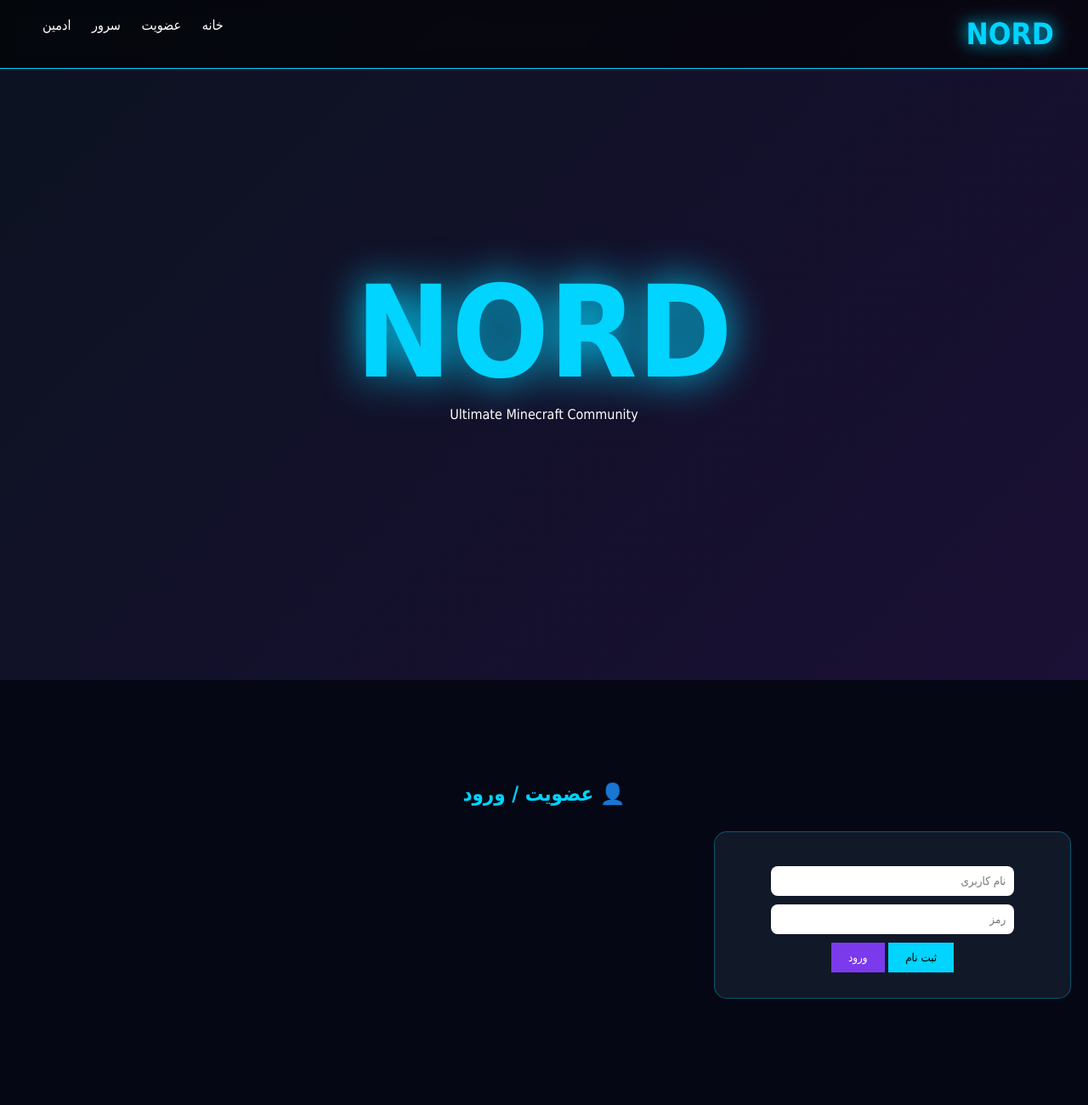
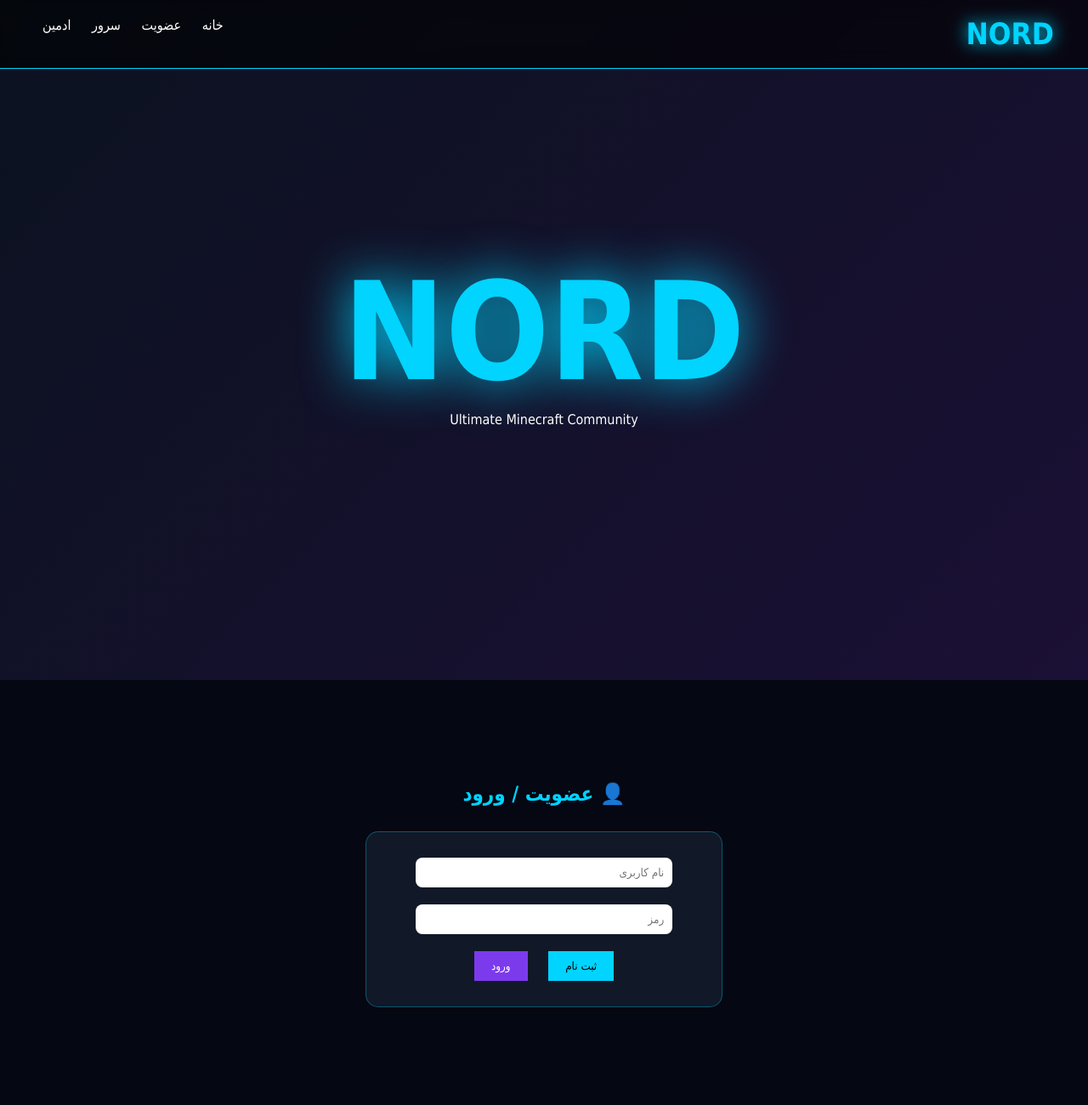
Before and after one commit to nord-sayt/Nord, a plain HTML site: page index.html in a window 1280 px wide. Shown: the top 1300 px of the page at 85% size. Drawn offline with Linux system fonts and the light colour scheme.

Commit message:
Update style.css

```diff
--- a/style.css
+++ b/style.css
@@ -6,7 +6,7 @@ font-family:tahoma;
 }
 
 body{
-background:#050814;
+background:#050712;
 color:white;
 }
 
@@ -21,7 +21,6 @@ padding:20px 40px;
 background:rgba(0,0,0,.6);
 backdrop-filter:blur(10px);
 border-bottom:1px solid #00d4ff;
-z-index:1000;
 }
 
 .logo{
@@ -53,16 +52,9 @@ background:linear-gradient(135deg,#0b1220,#1b1035);
 }
 
 .hero h1{
-font-size:150px;
+font-size:160px;
 color:#00d4ff;
-text-shadow:0 0 50px #00d4ff;
-}
-
-.announce{
-margin-top:20px;
-padding:10px 20px;
-border:1px solid #00d4ff;
-border-radius:10px;
+text-shadow:0 0 60px #00d4ff;
 }
 
 /* SECTIONS */
@@ -76,40 +68,35 @@ color:#00d4ff;
 margin-bottom:30px;
 }
 
-/* CARDS */
-.cards{
-display:flex;
-justify-content:center;
-gap:20px;
-flex-wrap:wrap;
-}
-
+/* CARD */
 .card{
 background:#111827;
 padding:20px;
-width:260px;
+width:300px;
+margin:auto;
 border-radius:15px;
 border:1px solid #00d4ff55;
-transition:.3s;
-}
-
-.card:hover{
-transform:scale(1.05);
-box-shadow:0 0 25px #00d4ff;
 }
 
 .card.big{
 width:420px;
-padding:30px;
 }
 
-/* BUTTONS */
+/* INPUT */
+input{
+width:80%;
+padding:10px;
+margin:10px;
+border:none;
+border-radius:8px;
+}
+
+/* BUTTON */
 .btn,.btn2{
 padding:10px 20px;
-margin-top:10px;
+margin:10px;
 border:none;
 cursor:pointer;
-display:inline-block;
 }
 
 .btn{
@@ -122,16 +109,6 @@ background:#7c3aed;
 color:white;
 }
 
-/* INPUT */
-input{
-padding:10px;
-width:80%;
-margin-top:10px;
-border:none;
-border-radius:8px;
-outline:none;
-}
-
 /* FOOTER */
 footer{
 text-align:center;
```
